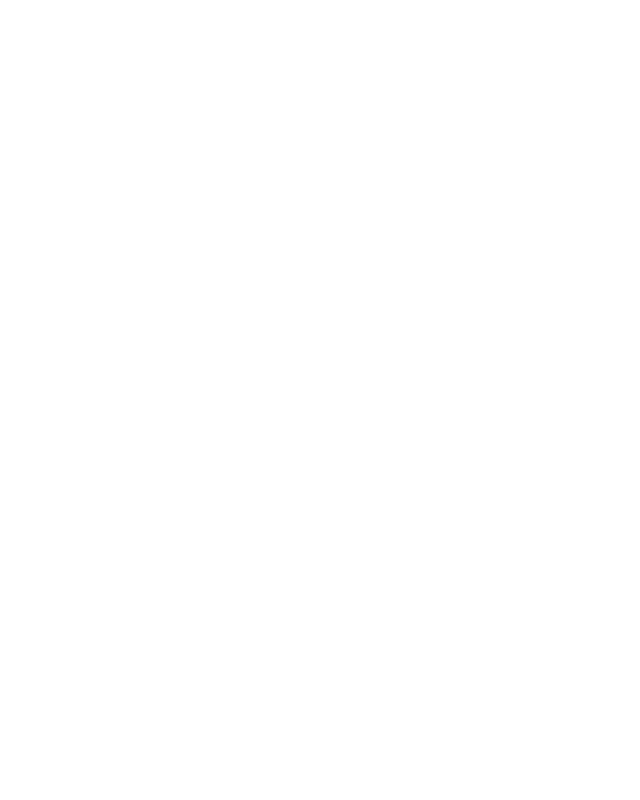
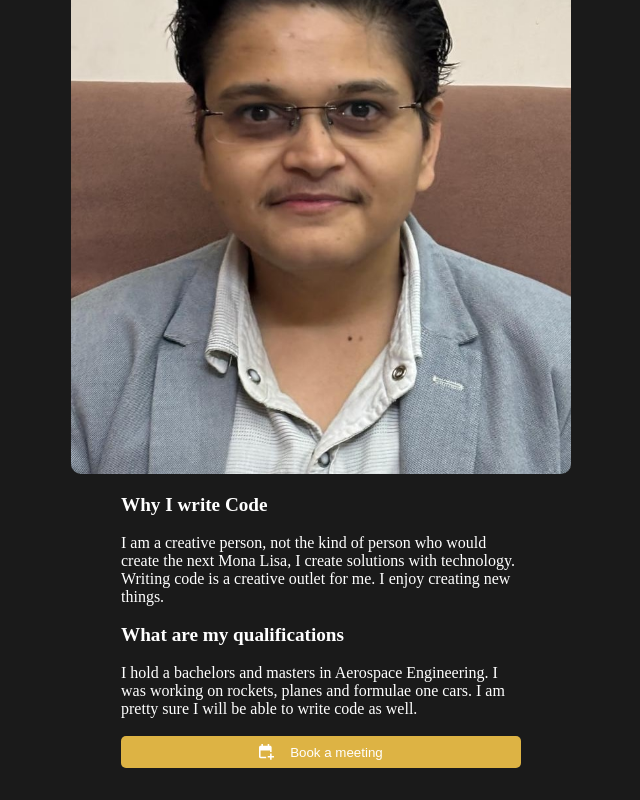
Before and after one commit to divyanshchahar/website, a Next.js app: page /aboutus in a window 1280 px wide. Shown: the part 1359-2159 px from the top of the page, without its empty margins (319-959 px from the left). Before the commit the page ends 1177 px from the top, so only its background shows below. Built offline with nearby package versions, Linux system fonts and the light colour scheme.

Commit message:
added new layout

```diff
--- a/src/pages/aboutus.module.css
+++ b/src/pages/aboutus.module.css
@@ -38,3 +38,46 @@
   margin-top: var(--spacing-m);
   margin: auto;
 }
+
+/* ################### */
+/* # DIRECTOR'S INFO # */
+/* ################### */
+
+.directorInfoContainer {
+  background-color: var(--surface-primary-1);
+  padding: var(--spacing-m);
+}
+
+.strikeThroughText {
+  text-decoration: line-through;
+}
+
+.imageContainer {
+  max-width: 500px;
+}
+
+.flexContainer {
+  display: flex;
+  gap: var(--spacing-m);
+  flex-wrap: wrap;
+  margin: auto;
+  max-width: 800px;
+
+  justify-content: center;
+  padding-top: var(--spacing-m);
+  padding-bottom: var(--spacing-m);
+}
+
+.directorsImage {
+  width: 100%;
+  height: auto;
+  border-radius: var(--radius-m);
+}
+
+.textContainer {
+  max-width: 400px;
+}
+
+.ctaButton {
+  width: 100%;
+}
--- a/src/pages/aboutus.tsx
+++ b/src/pages/aboutus.tsx
@@ -4,6 +4,10 @@
 import iconCommitment from "../../public/icons/icon_commitment.svg";
 import iconDelight from "../../public/icons/icon_satisfaction.svg";
 import iconQuality from "../../public/icons/icon_quality.svg";
+import directorPhoto from "../../public/pictures/directorPhoto.jpeg";
+import CTAButton from "@/ui/components/CTAButton";
+import iconApi from "../../public/icons/icon_api.svg";
+import iconMeeting from "../../public/icons/icon_meeting.svg";
 
 const ReasonCard = ({ reasonImage, reasonHeading, reasonBody }) => {
   return (
@@ -38,6 +42,60 @@
             />
           );
         })}
+      </div>
+    </div>
+  );
+};
+
+const DirectorsInfo = () => {
+  return (
+    <div className={styles.directorInfoContainer}>
+      <h1 className="h4">
+        Meet our <span className={styles.strikeThroughText}>Director</span>{" "}
+        <span className={styles.highlightedText}>Rocket Scientist</span>
+      </h1>
+
+      <div className={styles.flexContainer}>
+        <div className={styles.imageContainer}>
+          <Image
+            src={directorPhoto}
+            alt="director's photo"
+            className={styles.directorsImage}
+          />
+        </div>
+
+        <div className={styles.textContainer}>
+          <p className="h5">Why I write Code</p>
+
+          <br />
+
+          <p>
+            I am a creative person, not the kind of person who would create the
+            next Mona Lisa, I create solutions with technology. Writing code is
+            a creative outlet for me. I enjoy creating new things.
+          </p>
+
+          <br />
+
+          <p className="h5">What are my qualifications</p>
+
+          <br />
+
+          <p>
+            I hold a bachelors and masters in Aerospace Engineering. I was
+            working on rockets, planes and formulae one cars. I am pretty sure I
+            will be able to write code as well.
+          </p>
+
+          <br />
+
+          <CTAButton
+            buttonText="Book a meeting"
+            buttonIcon={iconMeeting}
+            buttonIconName="calendar"
+            addedStyle={styles.ctaButton}
+          />
+        </div>
       </div>
     </div>
   );
@@ -103,6 +161,7 @@
   return (
     <>
       <OurValues reasons={reasons} />
+      <DirectorsInfo />
     </>
   );
 }
```
